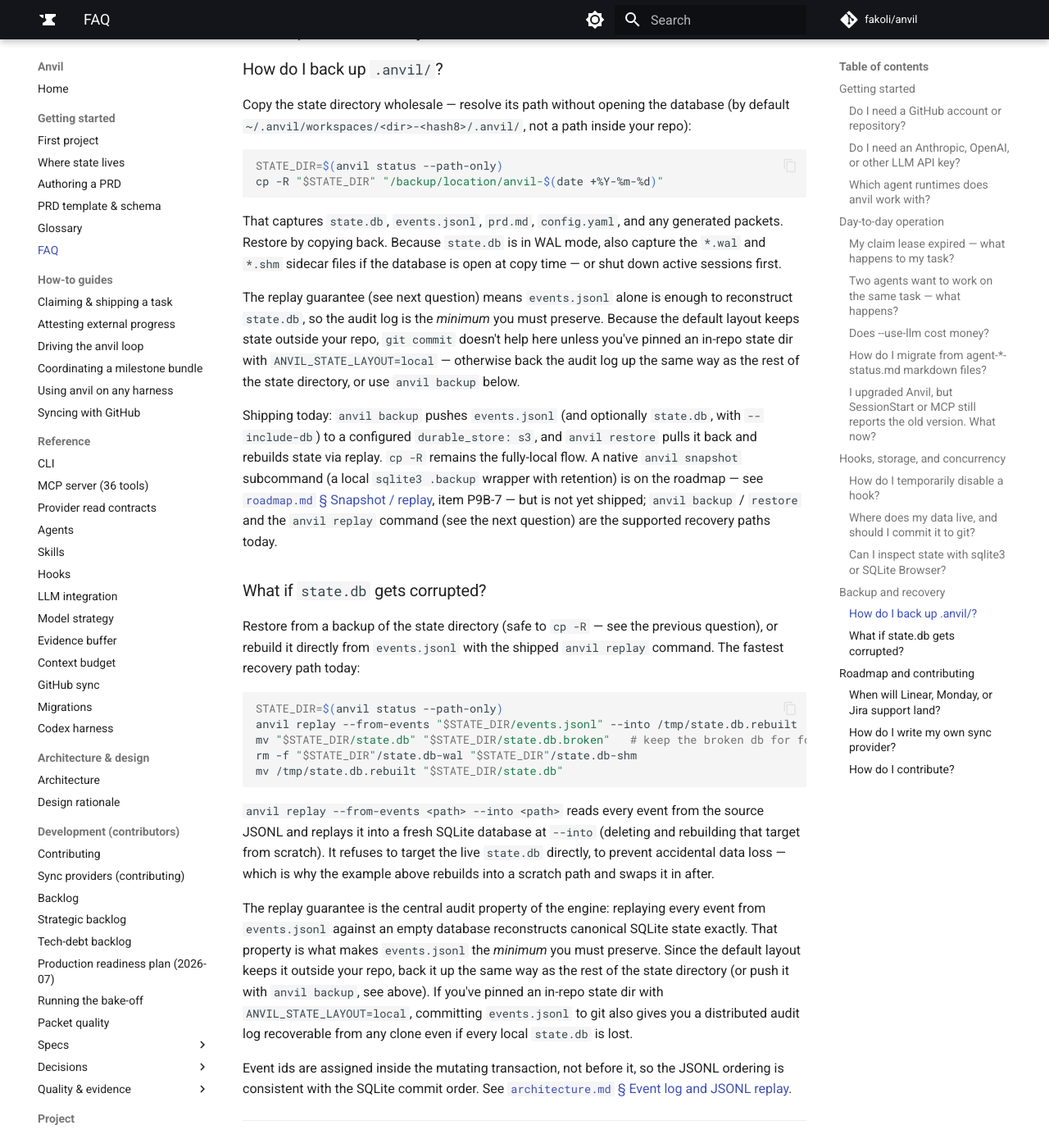
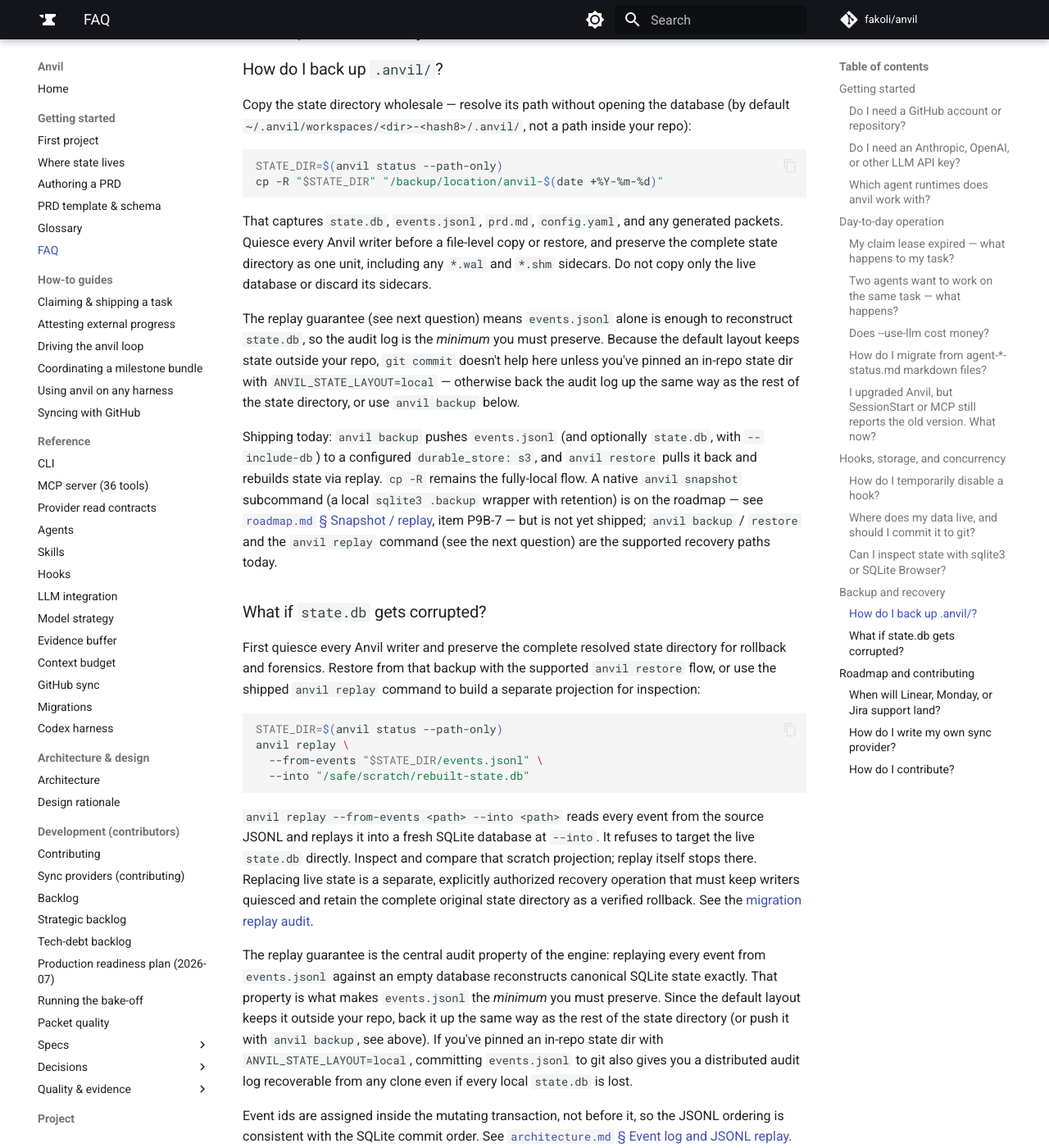
Before and after one commit to fakoli/anvil, an MkDocs documentation site: the page built from docs/faq.md, in a window 1280 px wide and 1400 px high, scrolled down 6082 px. Shown: the whole window at 82% size. Built offline with MkDocs 1.6.1 and Material for MkDocs 9.7.7, drawn with Linux system fonts in a browser that asks for light colours; comment, search, counter and statistics services are not loaded.

Commit message:
docs: make replay recovery non-destructive

````diff
--- a/docs/faq.md
+++ b/docs/faq.md
@@ -312,9 +312,10 @@ cp -R "$STATE_DIR" "/backup/location/anvil-$(date +%Y-%m-%d)"
 ```
 
 That captures `state.db`, `events.jsonl`, `prd.md`, `config.yaml`, and any
-generated packets. Restore by copying back. Because `state.db` is in WAL
-mode, also capture the `*.wal` and `*.shm` sidecar files if the database
-is open at copy time — or shut down active sessions first.
+generated packets. Quiesce every Anvil writer before a file-level copy or
+restore, and preserve the complete state directory as one unit, including any
+`*.wal` and `*.shm` sidecars. Do not copy only the live database or discard its
+sidecars.
 
 The replay guarantee (see next question) means `events.jsonl` alone is
 enough to reconstruct `state.db`, so the audit log is the *minimum* you must
@@ -334,23 +335,25 @@ yet shipped; `anvil backup` / `restore` and the `anvil replay` command
 
 ### What if `state.db` gets corrupted?
 
-Restore from a backup of the state directory (safe to `cp -R` — see the
-previous question), or rebuild it directly from `events.jsonl` with the
-shipped `anvil replay` command. The fastest recovery path today:
+First quiesce every Anvil writer and preserve the complete resolved state
+directory for rollback and forensics. Restore from that backup with the
+supported `anvil restore` flow, or use the shipped `anvil replay` command to
+build a separate projection for inspection:
 
 ```bash
 STATE_DIR=$(anvil status --path-only)
-anvil replay --from-events "$STATE_DIR/events.jsonl" --into /tmp/state.db.rebuilt
-mv "$STATE_DIR/state.db" "$STATE_DIR/state.db.broken"   # keep the broken db for forensics
-rm -f "$STATE_DIR"/state.db-wal "$STATE_DIR"/state.db-shm
-mv /tmp/state.db.rebuilt "$STATE_DIR/state.db"
+anvil replay \
+  --from-events "$STATE_DIR/events.jsonl" \
+  --into "/safe/scratch/rebuilt-state.db"
 ```
 
 `anvil replay --from-events <path> --into <path>` reads every event from
-the source JSONL and replays it into a fresh SQLite database at `--into`
-(deleting and rebuilding that target from scratch). It refuses to target
-the live `state.db` directly, to prevent accidental data loss — which is
-why the example above rebuilds into a scratch path and swaps it in after.
+the source JSONL and replays it into a fresh SQLite database at `--into`. It
+refuses to target the live `state.db` directly. Inspect and compare that scratch
+projection; replay itself stops there. Replacing live state is a separate,
+explicitly authorized recovery operation that must keep writers quiesced and
+retain the complete original state directory as a verified rollback. See the
+[migration replay audit](migrations.md#replay-audit).
 
 The replay guarantee is the central audit property of the engine: replaying
 every event from `events.jsonl` against an empty database reconstructs
````
